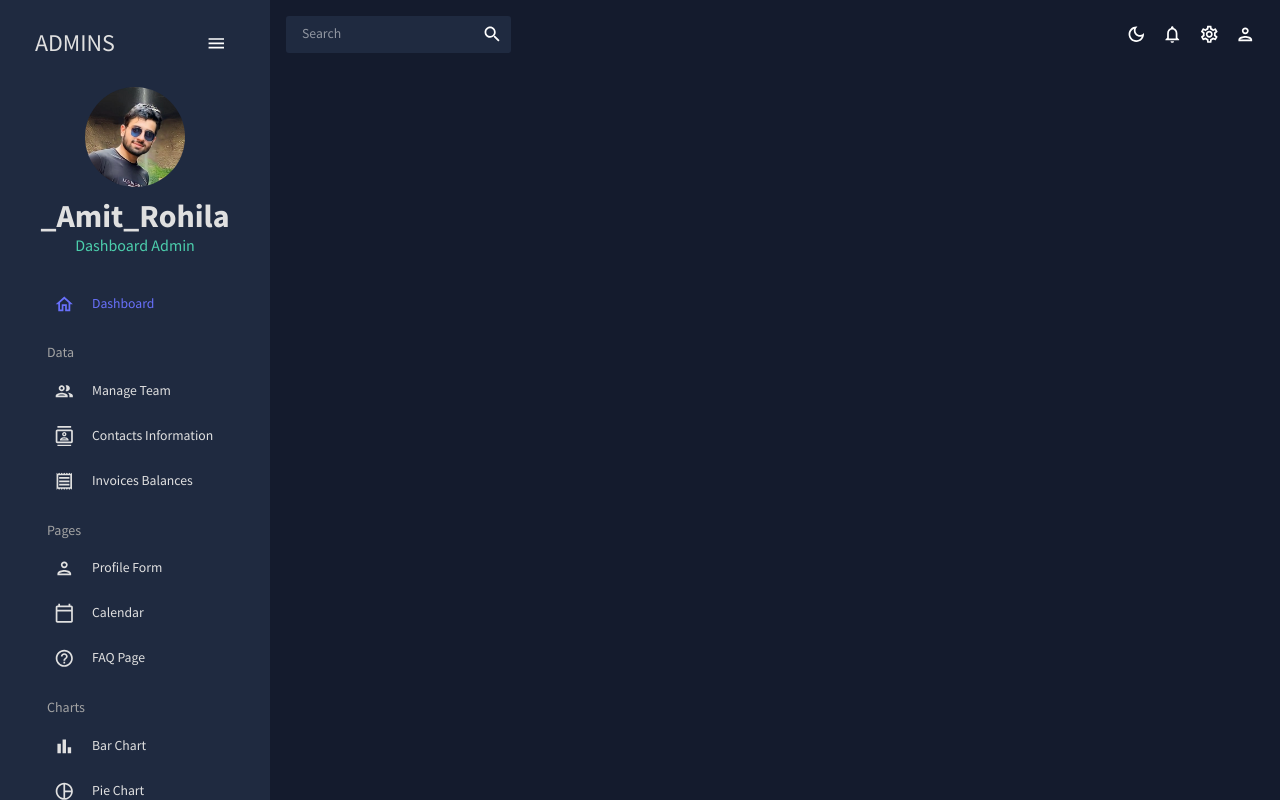
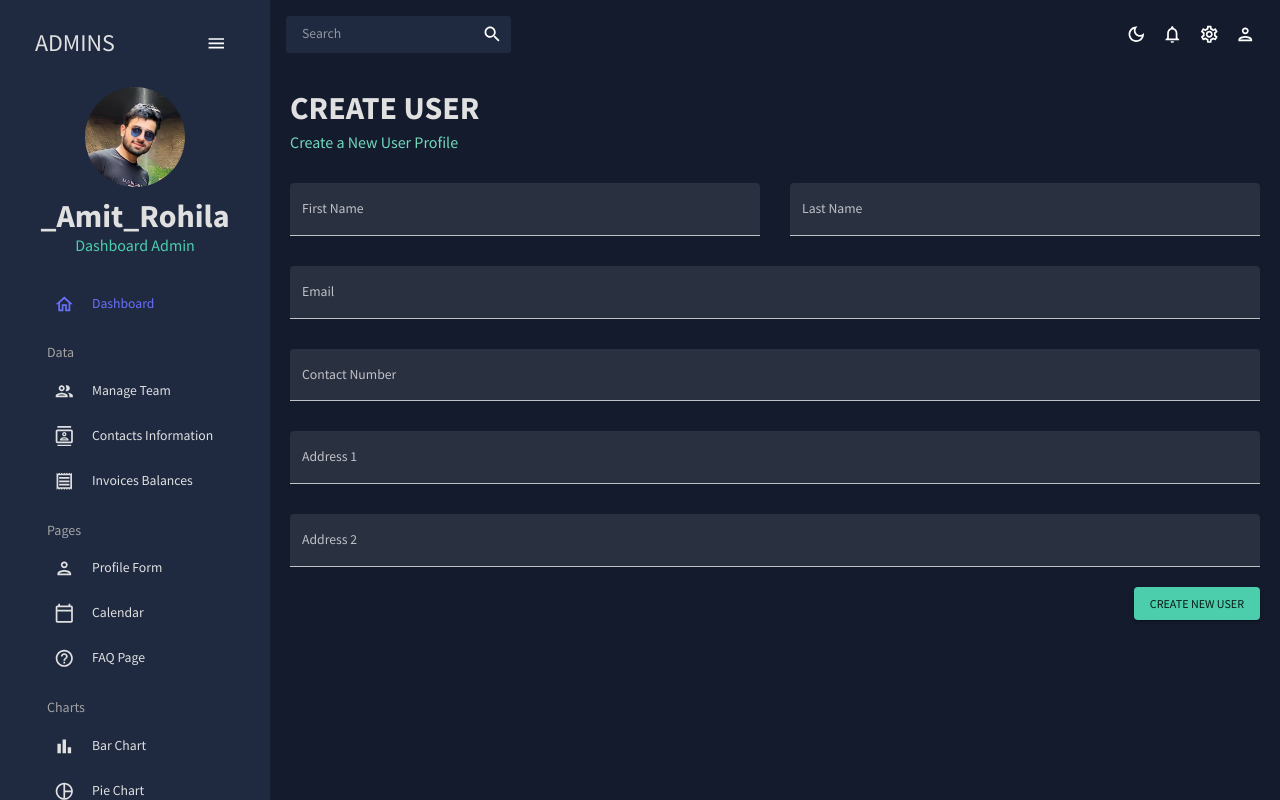
Before and after one commit to Amit-Rohila33/Analytics-Dashboard, a React (Create React App) app: page /form in a window 1280 px wide. Built offline with nearby package versions, Linux system fonts and the light colour scheme.

Commit message:
form added which takes input and console log them

```diff
--- a/src/App.js
+++ b/src/App.js
@@ -5,8 +5,8 @@
 import Team from "./scenes/team";
 import Contacts from "./scenes/contacts"
 import Invoices from "./scenes/invoices"
+import Form from "./scenes/form"
 // import Bar from "./scenes/bar"
-// import Form from "./scenes/form"
 // import Line from "./scenes/line"
 // import Pie from "./scenes/pie"
 // import FAQ from "./scenes/faq"
@@ -33,7 +33,7 @@
               <Route path="/team" element={<Team />} />
               <Route path="/contacts" element={<Contacts />} />
               <Route path="/invoices" element={<Invoices />} />
-              {/* <Route path="/form" element={<Form />} /> */}
+              <Route path="/form" element={<Form />} />
               {/* <Route path="/bar" element={<Bar />} /> */}
               {/* <Route path="/pie" element={<Pie />} /> */}
               {/* <Route path="/line" element={<Line />} /> */}
--- /dev/null
+++ b/src/scenes/form/index.jsx
@@ -0,0 +1,154 @@
+import { Box, Button, TextField } from "@mui/material";
+import { Formik } from "formik";
+import * as yup from "yup";
+import useMediaQuery from "@mui/material/useMediaQuery";
+import Header from "../../components/Header";
+
+const Form = () => {
+  const isNonMobile = useMediaQuery("(min-width:600px)");
+
+  const handleFormSubmit = (values) => {
+    console.log(values);
+  };
+
+  return (
+    <Box m="20px">
+      <Header title="CREATE USER" subtitle="Create a New User Profile" />
+
+      <Formik
+        onSubmit={handleFormSubmit}
+        initialValues={initialValues}
+        validationSchema={checkoutSchema}
+      >
+        {({
+          values,
+          errors,
+          touched,
+          handleBlur,
+          handleChange,
+          handleSubmit,
+        }) => (
+          <form onSubmit={handleSubmit}>
+            <Box
+              display="grid"
+              gap="30px"
+              gridTemplateColumns="repeat(4, minmax(0, 1fr))"
+              sx={{
+                "& > div": { gridColumn: isNonMobile ? undefined : "span 4" },
+              }}
+            >
+              <TextField
+                fullWidth
+                variant="filled"
+                type="text"
+                label="First Name"
+                onBlur={handleBlur}
+                onChange={handleChange}
+                value={values.firstName}
+                name="firstName"
+                error={!!touched.firstName && !!errors.firstName}
+                helperText={touched.firstName && errors.firstName}
+                sx={{ gridColumn: "span 2" }}
+              />
+              <TextField
+                fullWidth
+                variant="filled"
+                type="text"
+                label="Last Name"
+                onBlur={handleBlur}
+                onChange={handleChange}
+                value={values.lastName}
+                name="lastName"
+                error={!!touched.lastName && !!errors.lastName}
+                helperText={touched.lastName && errors.lastName}
+                sx={{ gridColumn: "span 2" }}
+              />
+              <TextField
+                fullWidth
+                variant="filled"
+                type="text"
+                label="Email"
+                onBlur={handleBlur}
+                onChange={handleChange}
+                value={values.email}
+                name="email"
+                error={!!touched.email && !!errors.email}
+                helperText={touched.email && errors.email}
+                sx={{ gridColumn: "span 4" }}
+              />
+              <TextField
+                fullWidth
+                variant="filled"
+                type="text"
+                label="Contact Number"
+                onBlur={handleBlur}
+                onChange={handleChange}
+                value={values.contact}
+                name="contact"
+                error={!!touched.contact && !!errors.contact}
+                helperText={touched.contact && errors.contact}
+                sx={{ gridColumn: "span 4" }}
+              />
+              <TextField
+                fullWidth
+                variant="filled"
+                type="text"
+                label="Address 1"
+                onBlur={handleBlur}
+                onChange={handleChange}
+                value={values.address1}
+                name="address1"
+                error={!!touched.address1 && !!errors.address1}
+                helperText={touched.address1 && errors.address1}
+                sx={{ gridColumn: "span 4" }}
+              />
+              <TextField
+                fullWidth
+                variant="filled"
+                type="text"
+                label="Address 2"
+                onBlur={handleBlur}
+                onChange={handleChange}
+                value={values.address2}
+                name="address2"
+                error={!!touched.address2 && !!errors.address2}
+                helperText={touched.address2 && errors.address2}
+                sx={{ gridColumn: "span 4" }}
+              />
+            </Box>
+            <Box display="flex" justifyContent="end" mt="20px">
+              <Button type="submit" color="secondary" variant="contained">
+                Create New User
+              </Button>
+            </Box>
+          </form>
+        )}
+      </Formik>
+    </Box>
+  );
+};
+
+const phoneRegExp =
+  /^((\+[1-9]{1,4}[ -]?)|(\([0-9]{2,3}\)[ -]?)|([0-9]{2,4})[ -]?)*?[0-9]{3,4}[ -]?[0-9]{3,4}$/;
+
+const checkoutSchema = yup.object().shape({
+  firstName: yup.string().required("required"),
+  lastName: yup.string().required("required"),
+  email: yup.string().email("invalid email").required("required"),
+  contact: yup
+    .string()
+    .matches(phoneRegExp, "Phone number is not valid")
+    .required("required"),
+  address1: yup.string().required("required"),
+  address2: yup.string().required("required"),
+});
+const initialValues = {
+  firstName: "",
+  lastName: "",
+  email: "",
+  contact: "",
+  address1: "",
+  address2: "",
+};
+
+export default Form;
```
